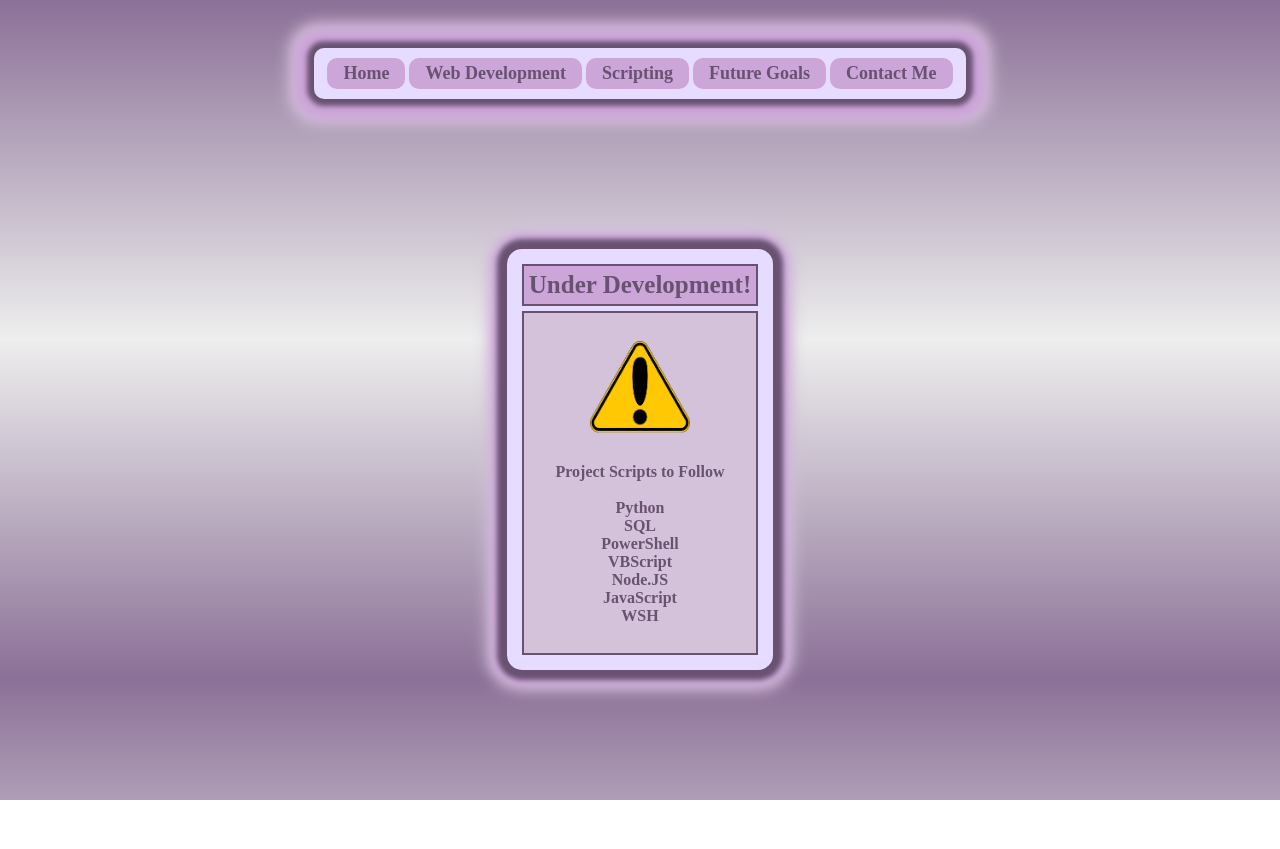
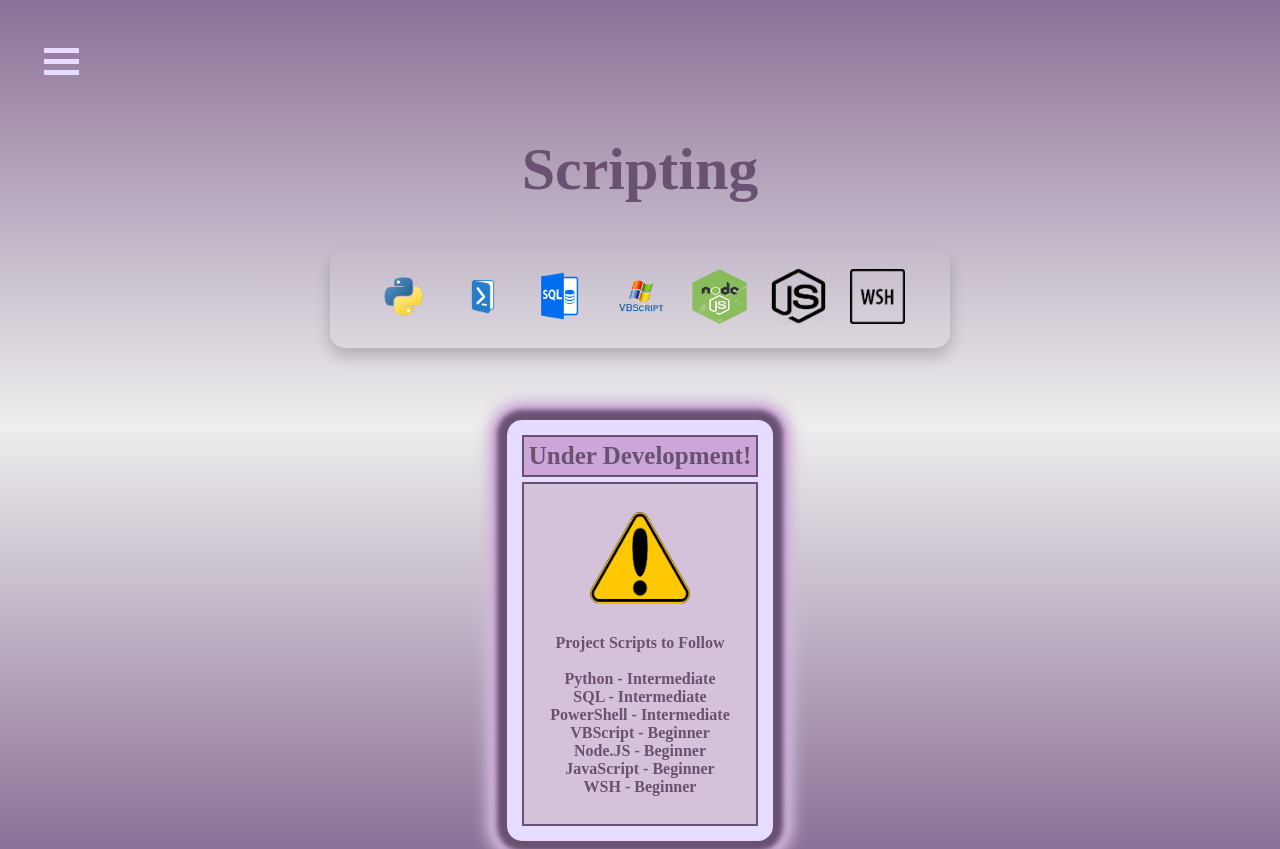
Before and after one commit to krishnarjune/Portfolio, a plain HTML site: page Scripting.html in a window 1280 px wide. Before the commit the page ends 800 px from the top, so only its background shows below. Drawn offline with Linux system fonts and the light colour scheme.

Commit message:
Update Scripting.html

```diff
--- a/Scripting.html
+++ b/Scripting.html
@@ -13,19 +13,41 @@ Scripting
 
 <body>
 
-<div style="padding-top: 40px;"></div>
+<div style="padding-top: 20px;"></div>
 
-<div class="topnav">
-	<a href="index.html" class="button">Home</a>
-	<a href="WebDevelopment.html" class="button">Web Development</a>
-	<a href="Scripting.html" class="button">Scripting</a>
-	<a href="MachineLearning.html" class="button">Future Goals</a>
-	<a href="ContactMe.html" class="button">Contact Me</a>
+<div class="navbar" style="padding-left: 20px;">
+  <div class="dropdown">
+    <button class="dropbtn">
+    	<div class="line"></div>
+		<div class="line"></div>
+		<div class="line"></div>
+    </button>
+    <div class="dropdown-content">
+      <a href="index.html">Home</a>
+      <a href="WebDevelopment.html">Web Development</a>
+      <a href="Scripting.html">Scripting</a>
+      <a href="MachineLearning.html">Machine Learning</a>
+     </div>
+  </div>
 </div>
 
-<div style="padding-top: 150px;"></div>
+<h1> Scripting </h1>
 
+<table class="center2">
+<tr>
+	<td style="width:600px" class="center1">
+	<img class="Icon" style="padding: 10px" src="Images/Python.png" alt="Python Icon">
+	<img class="Icon" style="padding: 10px" src="Images/PowerShell.png" alt="PowerShell Icon">
+	<img class="Icon" style="padding: 10px" src="Images/SQL.png" alt="SQL Icon">
+	<img class="Icon" style="padding: 10px" src="Images/VBScript.png" alt="VBScript Icon">
+	<img class="Icon" style="padding: 10px" src="Images/NodeJS.png" alt="Node.JS Icon">
+	<img class="Icon" style="padding: 10px" src="Images/Javascript.png" alt="Javascript Icon">
+	<img class="Icon" style="padding: 10px" src="Images/WSH.png" alt="WSH Icon">
+	</td>
+</tr>
+</table>
 
+<br><br><br><br>
 
 <table class="center1">
 <tr>
@@ -40,25 +62,17 @@ Under Development!
 <img class="alert" src="Images/Alert.png" alt="Alert"><br><br>
 <span class="boldtext">
 Project Scripts to Follow <br><br>
-Python<br>
-SQL<br>
-PowerShell<br>
-VBScript<br>
-Node.JS<br>
-JavaScript<br>
-WSH
+Python - Intermediate<br>
+SQL - Intermediate<br>
+PowerShell - Intermediate<br>
+VBScript - Beginner<br>
+Node.JS - Beginner<br>
+JavaScript - Beginner<br>
+WSH - Beginner
 </span><br><br>
 </td>
 </tr>
 </table>
 
-
-
-
-
-
-
-
-
 </body>
 </html>
```
